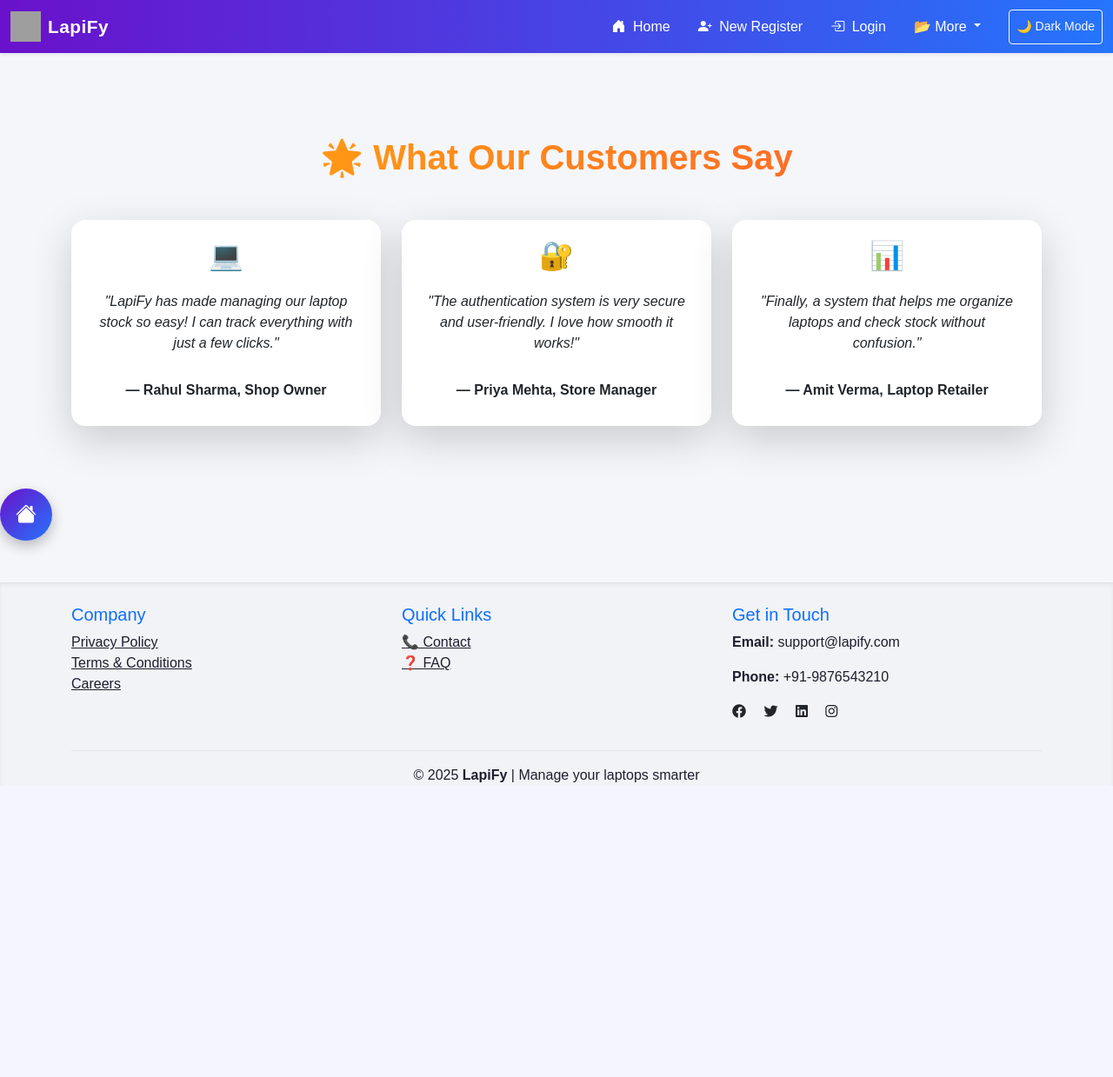
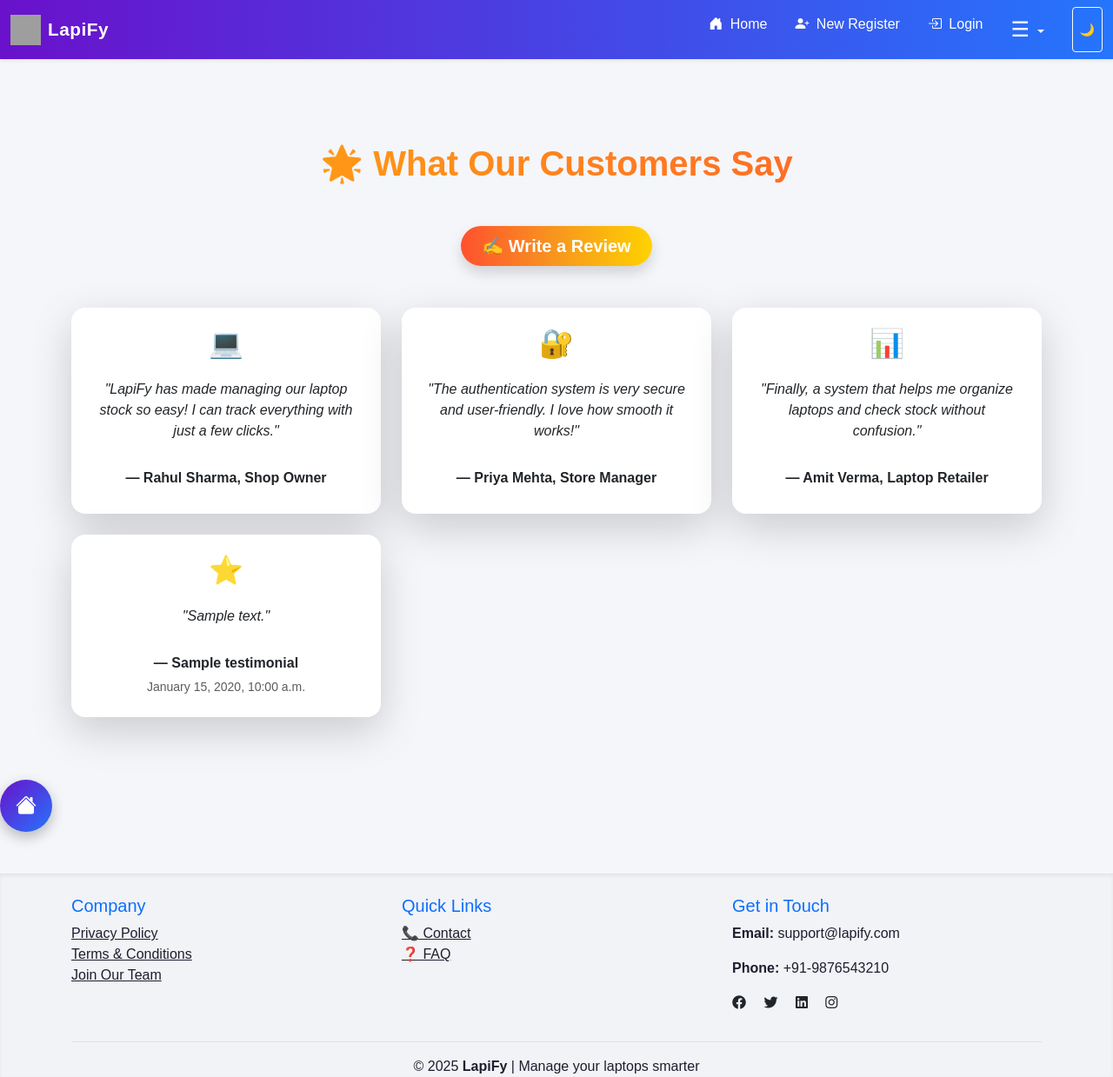
Before and after one commit to runankpatil08/Full_Stack, a Django app: template Lapify/template/laptop_app/testimonials.html in a window 1280 px wide. Shown: the whole page at 87% size. Before the commit the page ends 904 px from the top, so only its background shows below. Run offline with Django 5.2, Linux system fonts and the light colour scheme; the template is opened without the code that fills it: most values are stand-ins (such as "Sample title", 1, 10 or a date in 2020); form fields are guessed from the names that the template uses; grey boxes are pictures that could not be loaded.

Commit message:
add Review button to get review from our customer

```diff
--- a/Lapify/laptop_app/urls.py
+++ b/Lapify/laptop_app/urls.py
@@ -1,6 +1,6 @@
 from django.urls import path
 
-from .views import add_view, show_view, update_view, delete_view, home_view, faq_view, contact_view,privacy_view,terms_view,testimonials_view,career_view
+from .views import add_view, show_view, update_view, delete_view, home_view, faq_view, contact_view,privacy_view,terms_view,testimonials_view,career_view,shop_stock_user_see_view
 
 urlpatterns=[
     path("add/",add_view,name='add'),
@@ -12,8 +12,9 @@ urlpatterns=[
     path("contact/",contact_view,name='contact'),
     path("privacy/",privacy_view,name='privacy'),
     path("terms/",terms_view,name='terms'),
-    path("testimonials/", testimonials_view, name='testimonials'),
+    path("testimonials/",testimonials_view, name="testimonials"),
     path("career/",career_view,name='career'),
+    path('usersee/',shop_stock_user_see_view,name='usersee')
 
 
 ]
--- a/Lapify/template/laptop_app/testimonials.html
+++ b/Lapify/template/laptop_app/testimonials.html
@@ -12,8 +12,15 @@
     🌟 What Our Customers Say
   </h1>
 
+  <!-- Review Button -->
+  <div class="text-center mb-5">
+    <button class="btn btn-lg btn-gradient fw-bold px-4 py-2 shadow" data-bs-toggle="modal" data-bs-target="#reviewModal">
+      ✍️ Write a Review
+    </button>
+  </div>
+
   <div class="row">
-    <!-- Testimonial 1 -->
+    <!-- ✅ Existing Static Testimonials -->
     <div class="col-md-4 mb-4">
       <div class="card testimonial-card shadow-lg border-0 rounded-4 p-4 text-center">
         <div class="testimonial-icon">💻</div>
@@ -22,7 +29,6 @@
       </div>
     </div>
 
-    <!-- Testimonial 2 -->
     <div class="col-md-4 mb-4">
       <div class="card testimonial-card shadow-lg border-0 rounded-4 p-4 text-center">
         <div class="testimonial-icon">🔐</div>
@@ -31,12 +37,51 @@
       </div>
     </div>
 
-    <!-- Testimonial 3 -->
     <div class="col-md-4 mb-4">
       <div class="card testimonial-card shadow-lg border-0 rounded-4 p-4 text-center">
         <div class="testimonial-icon">📊</div>
         <p class="fst-italic">"Finally, a system that helps me organize laptops and check stock without confusion."</p>
         <h6 class="fw-bold mt-3">— Amit Verma, Laptop Retailer</h6>
+      </div>
+    </div>
+
+    <!-- ✅ Dynamic User Reviews -->
+    {% for t in testimonials %}
+    <div class="col-md-4 mb-4">
+      <div class="card testimonial-card shadow-lg border-0 rounded-4 p-4 text-center">
+        <div class="testimonial-icon">⭐</div>
+        <p class="fst-italic text-dark">"{{ t.review }}"</p>
+        <h6 class="fw-bold mt-3">— {{ t.name }}</h6>
+        <small class="text-muted">{{ t.created_at|date:"F j, Y, g:i a" }}</small>
+      </div>
+    </div>
+    {% empty %}
+      <p class="text-center fs-5 text-secondary">No user reviews yet. Be the first to add one! 🚀</p>
+    {% endfor %}
+  </div>
+</div>
+
+<!-- Review Modal -->
+<div class="modal fade" id="reviewModal" tabindex="-1" aria-labelledby="reviewModalLabel" aria-hidden="true">
+  <div class="modal-dialog modal-dialog-centered">
+    <div class="modal-content rounded-4 border-0 shadow-lg">
+      <div class="modal-header bg-gradient text-white rounded-top p-3">
+        <h5 class="modal-title fw-bold" id="reviewModalLabel">✍️ Write a Review</h5>
+        <button type="button" class="btn-close btn-close-white" data-bs-dismiss="modal" aria-label="Close"></button>
+      </div>
+      <div class="modal-body p-4">
+        <form method="post" action="{% url 'testimonials' %}">
+          {% csrf_token %}
+          <div class="mb-3">
+            <label class="form-label fw-bold">👤 Your Name</label>
+            {{ form.name }}
+          </div>
+          <div class="mb-3">
+            <label class="form-label fw-bold">💬 Your Review</label>
+            {{ form.review }}
+          </div>
+          <button type="submit" class="btn btn-gradient w-100 fw-bold py-2">🚀 Submit Review</button>
+        </form>
       </div>
     </div>
   </div>
@@ -81,21 +126,37 @@
   animation: bounce 2s infinite;
 }
 
-/* Bounce Effect for Icons */
+/* Bounce Effect */
 @keyframes bounce {
   0%, 100% { transform: translateY(0); }
   50% { transform: translateY(-8px); }
 }
 
-/* Fade-in Animation for Cards */
+/* Fade-in Animation */
 @keyframes fadeInUp {
-  to {
-    opacity: 1;
-    transform: translateY(0);
-  }
+  to { opacity: 1; transform: translateY(0); }
 }
 .testimonial-card:nth-child(1) { animation-delay: 0.2s; }
 .testimonial-card:nth-child(2) { animation-delay: 0.4s; }
 .testimonial-card:nth-child(3) { animation-delay: 0.6s; }
+
+/* Gradient Button */
+.btn-gradient {
+  background: linear-gradient(90deg, #ff512f, #f7971e, #ffd200);
+  color: white;
+  border: none;
+  border-radius: 30px;
+  transition: 0.3s;
+}
+.btn-gradient:hover {
+  transform: scale(1.05);
+  box-shadow: 0 10px 25px rgba(0,0,0,0.2);
+}
+
+/* Modal Header Gradient */
+.modal-header.bg-gradient {
+  background: linear-gradient(90deg, #ff512f, #f7971e, #ffd200);
+  color: white;
+}
 </style>
 {% endblock %}
--- a/Lapify/template/layout.html
+++ b/Lapify/template/layout.html
@@ -170,15 +170,17 @@
        <li class="nav-item dropdown">
   <a class="nav-link dropdown-toggle px-3" href="#" id="moreDropdown" role="button"
      data-bs-toggle="dropdown" aria-expanded="false">
-            📂 More
+    <!-- Hamburger Icon -->
+    <span style="font-size: 24px;">☰</span>
   </a>
   <ul class="dropdown-menu dropdown-menu-end stylish-dropdown" aria-labelledby="moreDropdown">
     <li><a class="dropdown-item" href="{% url 'privacy' %}">🔒 Privacy Policy</a></li>
     <li><a class="dropdown-item" href="{% url 'terms' %}">📜 Terms & Conditions</a></li>
-            <li><a class="dropdown-item" href="{% url 'testimonials' %}">🌟 Testimonials</a></li>
+    <li><a class="dropdown-item" href="{% url 'testimonials' %}">🌟 Customer Review</a></li>
   </ul>
 </li>
-        <button id="theme-toggle" class="btn btn-sm btn-outline-light ms-3">🌙 Dark Mode</button>
+
+        <button id="theme-toggle" class="btn btn-sm btn-outline-light ms-3">🌙</button>
       </div>
     </div>
   </div>
@@ -215,7 +217,7 @@
         <ul class="list-unstyled">
           <li><a href="{% url 'privacy' %}">Privacy Policy</a></li>
           <li><a href="{% url 'terms' %}">Terms & Conditions</a></li>
-          <li><a href="{% url 'career' %}">Careers</a></li>
+          <li><a href="{% url 'career' %}">Join Our Team</a></li>
         </ul>
       </div>
       <div class="col-md-4 mb-3">
@@ -253,18 +255,18 @@
 
   if (localStorage.getItem("theme") === "dark") {
     body.classList.add("dark-mode");
-    toggleBtn.textContent = "☀️ Light Mode";
+    toggleBtn.textContent = "☀️";
     toggleBtn.classList.replace("btn-outline-light","btn-outline-warning");
   }
 
   toggleBtn.addEventListener("click", () => {
     body.classList.toggle("dark-mode");
     if(body.classList.contains("dark-mode")) {
-      toggleBtn.textContent = "☀️ Light Mode";
+      toggleBtn.textContent = "☀️";
       toggleBtn.classList.replace("btn-outline-light","btn-outline-warning");
       localStorage.setItem("theme","dark");
     } else {
-      toggleBtn.textContent = "🌙 Dark Mode";
+      toggleBtn.textContent = "🌙";
       toggleBtn.classList.replace("btn-outline-warning","btn-outline-light");
       localStorage.setItem("theme","light");
     }
```
Also changed, not shown: Lapify/laptop_app/forms.py (+12 -0 lines), Lapify/laptop_app/models.py (+8 -0 lines), Lapify/laptop_app/views.py (+28 -9 lines), Lapify/db.sqlite3. Lines whose indentation alone changed are shown as unchanged.
